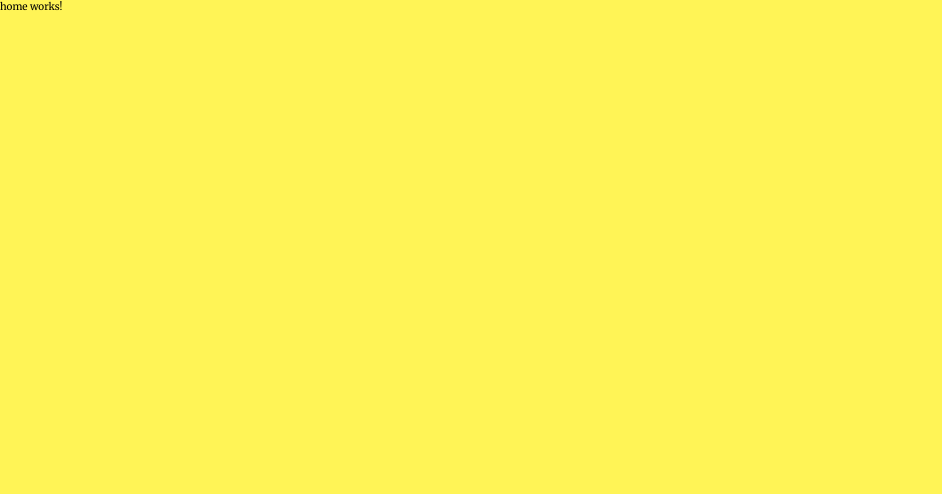
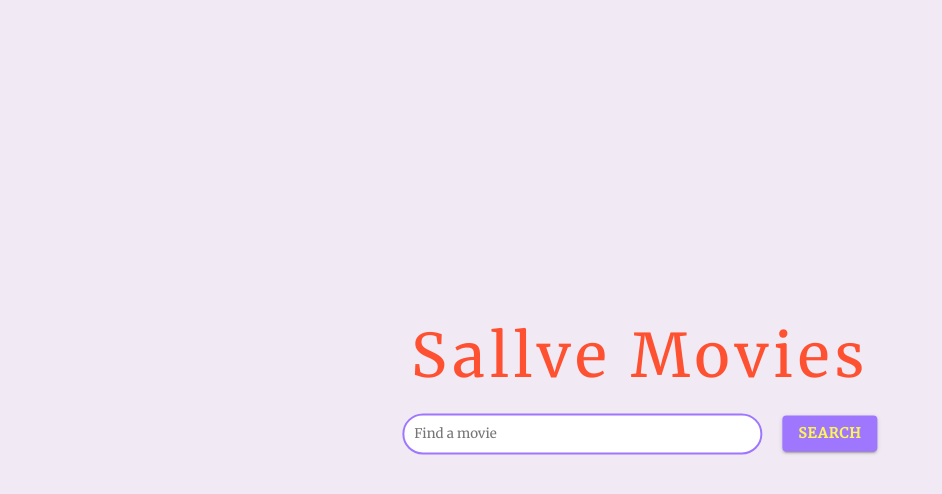
Before and after one commit to acamilass/sallve-movies, an Angular app: page / in a window 1280 px wide. Shown: the top 494 px of the page, without its empty margins (0-942 px from the left). Built offline with nearby package versions, Linux system fonts and the light colour scheme.

Commit message:
create home page

```diff
--- a/src/app/app.module.ts
+++ b/src/app/app.module.ts
@@ -9,6 +9,8 @@ import { AppRoutingModule } from './app-routing.module';
 import { NoopAnimationsModule } from '@angular/platform-browser/animations';
 import { HomeModule } from './home/home.module';
 import { SearchModule } from './search/search.module';
+import { MatInputModule } from '@angular/material/input';
+import { MatButtonModule } from '@angular/material/button';
 
 
 @NgModule({
@@ -22,7 +24,9 @@ import { SearchModule } from './search/search.module';
     AppRoutingModule,
     NoopAnimationsModule,
     HomeModule,
-    SearchModule
+    SearchModule,
+    MatInputModule,
+    MatButtonModule
   ],
   providers: [],
   bootstrap: [AppComponent]
--- a/src/app/home/home.component.html
+++ b/src/app/home/home.component.html
@@ -1,3 +1,14 @@
-<p>
-  home works!
-</p>
+<div class="home">
+
+  <div class="home__text-box">
+    <h1 class="heading-primary">Sallve Movies</h1>
+
+    <div class="search-form">
+
+      <input class="search-form__input" placeholder="Find a movie" autocomplete="off">
+
+      <button mat-raised-button class="search-form__btn">Search</button>
+    </div>
+  </div>
+
+</div>
--- a/src/app/home/home.component.scss
+++ b/src/app/home/home.component.scss
@@ -0,0 +1,81 @@
+$coral: #FE5131;
+$purple: #9f77ff;
+$yellow: #FFF456;
+
+.home {
+    position: relative;
+    height: 100vh;
+
+    &__text-box {
+        position: absolute;
+        top: 50%;
+        left: 50%;
+        transform: translate(-50%, -60%);
+        text-align: center;
+    }
+
+    .heading-primary {
+        display: block;
+        margin-bottom: 2rem;
+        color: $coral;
+        font-size: 6rem;
+        font-weight: 400;
+        letter-spacing: 0.5rem;
+
+        animation: moveInLeft 1s ease-out;
+    }
+
+    .search-form {
+        animation: moveInRight 1s ease-out;
+
+        &__input {
+            margin-right: 2rem;
+            padding: 1rem;
+            width: 36rem;
+            font-family: inherit;
+            border: solid 2px $purple;
+            border-radius: 100px;
+        }
+
+        &__btn {
+            font-family: inherit;
+            background-color: $purple;
+            text-transform: uppercase;
+            color: $yellow;
+            letter-spacing: .1rem;
+            font-weight: 600;
+        }
+    }
+}
+
+@keyframes moveInLeft {
+    0% {
+        opacity: 0;
+        transform: translateX(-10rem);
+    }
+
+    80% {
+        transform: translateX(1rem);
+    }
+
+    100% {
+        opacity: 1;
+        transform: translate(0);
+    }
+}
+
+@keyframes moveInRight {
+    0% {
+        opacity: 0;
+        transform: translateX(10rem);
+    }
+
+    80% {
+        transform: translateX(-1rem);
+    }
+
+    100% {
+        opacity: 1;
+        transform: translate(0);
+    }
+}
--- a/src/app/home/home.module.ts
+++ b/src/app/home/home.module.ts
@@ -1,10 +1,14 @@
 import { NgModule } from '@angular/core';
 import { CommonModule } from '@angular/common';
+import { MatInputModule } from '@angular/material/input';
+import { MatButtonModule } from '@angular/material/button';
 
 @NgModule({
   declarations: [],
   imports: [
-    CommonModule
+    CommonModule,
+    MatInputModule,
+    MatButtonModule
   ]
 })
 export class HomeModule { }
--- a/src/styles.scss
+++ b/src/styles.scss
@@ -1,6 +1,7 @@
 /* You can add global styles to this file, and also import other style files */
 @import "~@angular/material/prebuilt-themes/indigo-pink.css";
 
+$gray: #F1EAF5;
 $yellow: #FFF456;
 
 * {
@@ -21,5 +22,5 @@ html {
 
 body {
     font-family: 'Merriweather', serif;
-    background-color: $yellow;
+    background-color: $gray;
 }
```
